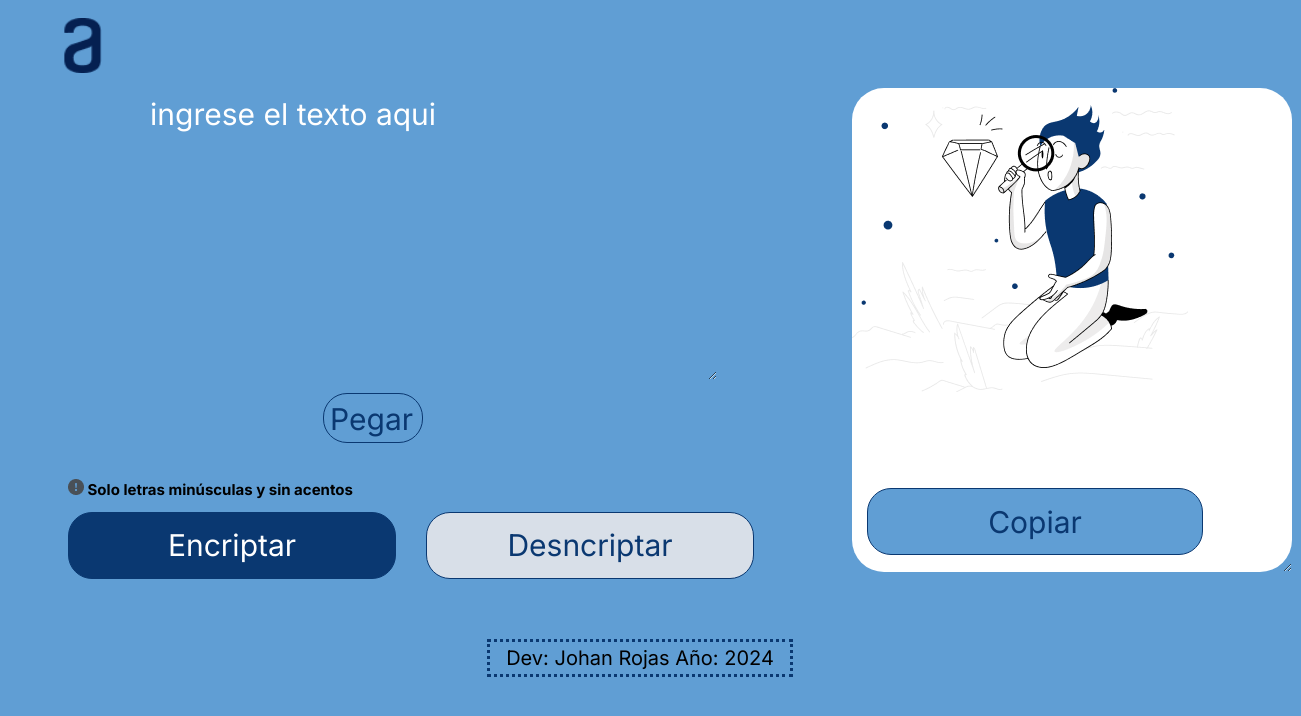
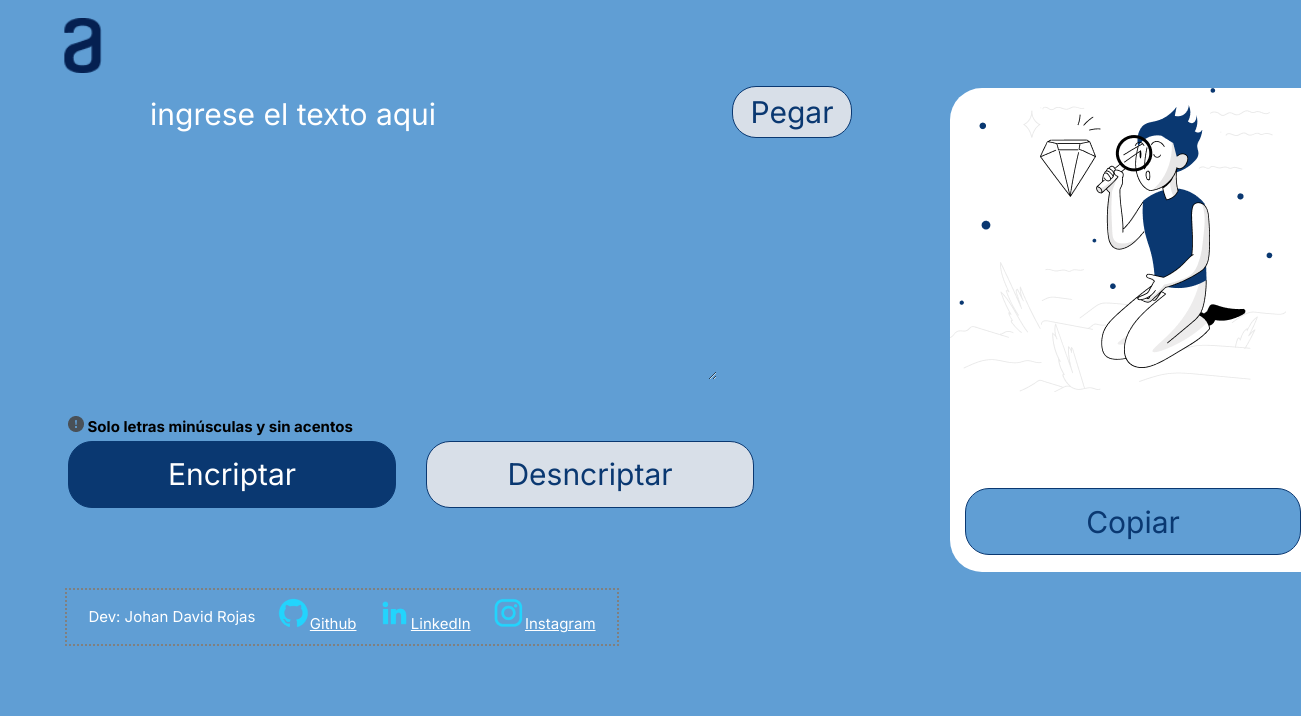
Before and after one commit to Johan-rojas/Encriptador_de_Texto, a plain HTML site: page index.html in a window 1280 px wide. Shown: the whole page, 1301 px wide, since content can reach past the window. Drawn offline with Linux system fonts and the light colour scheme.

Commit message:
Agregando informacion del desarrollador

```diff
--- a/index.html
+++ b/index.html
@@ -18,7 +18,7 @@
 
     <main>
         <section>
-            <div>
+            <div class="entrada">
                 <textarea class="texto_entrada"  cols="30" rows="6" placeholder="Ingrese el texto aqui"></textarea >
                 <button class="btn_pegar" onclick="btn_pegar()" >Pegar</button>
             </div>
@@ -45,7 +45,10 @@
     </main>
     <footer >
         <div class="foot">
-           <p class="footer">Dev: Johan Rojas Año: 2024</p>
+           <p class="footer">Dev: Johan David Rojas</p>
+           <a class="footer" href="https://github.com/Johan-rojas"> <img src="images/github.png">Github</a>
+           <a class="footer" href="https://www.linkedin.com/in/johan-david-rojas-martinez-877a3a203/"> <img src="images/linkedin.png">LinkedIn</a>
+           <a class="footer" href="https://www.instagram.com/johan.rojasm?igsh=MTFzbm94NjNtN2llMg%3D%3D&utm_source=qr"> <img src="images/instagram.png">Instagram</a>
         </div>
     </footer>
 
--- a/style.css
+++ b/style.css
@@ -63,7 +63,7 @@ main{
 
 .botones{
     display: flex;
-    margin-top: 10px;
+    margin-top: 1px;
 }
 
 .btn_encriptar{
@@ -104,28 +104,37 @@ main{
     text-align: center;
 }
 
+.entrada{
+    display: flex;
+
+}
+
 .btn_pegar{
+    background-color: #D8DFE8;
+    border: 1px solid #0A3871;
     display: flex;
-    border: 1px solid #0A3871;
     border-radius: 24px;
     color: #0A3871;
     cursor: pointer;
-    height: 50px;
-    width: 100px;
-    margin-left: 255px;
-    text-align: center
+    height: 52px;
+    width: 120px;
+    margin-left: 15px;
+    justify-content: center;
 }
 
 .foot{
+    border: 2px dotted gray;
     display: flex;
-    justify-content: center;
+    margin-left: 57px;
+    margin-top: 50px;
+    margin-top: 80px;
+    align-items: center;
+    justify-content: space-evenly;
+    width: 550px ;
 }
 
 .footer{
-    display: flex;
-    font-size: 20px;
-    width: 300px;
-    justify-content: center;
-    border: 3px dotted #0A3871;
+    font-size: 15px;
+    color: white;
 
 }
```
Also changed, not shown: images/github.png (added), images/instagram.png (added), images/linkedin.png (added).
